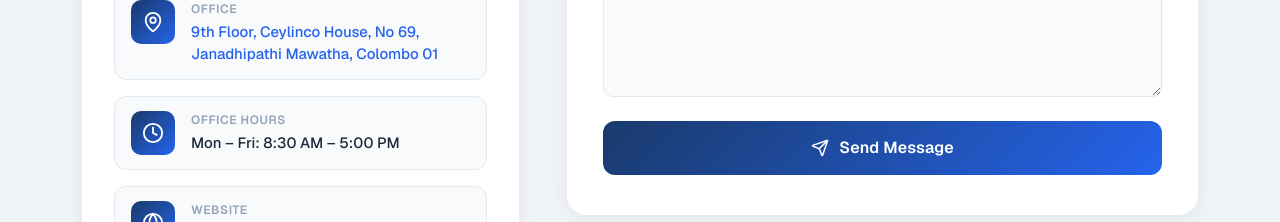
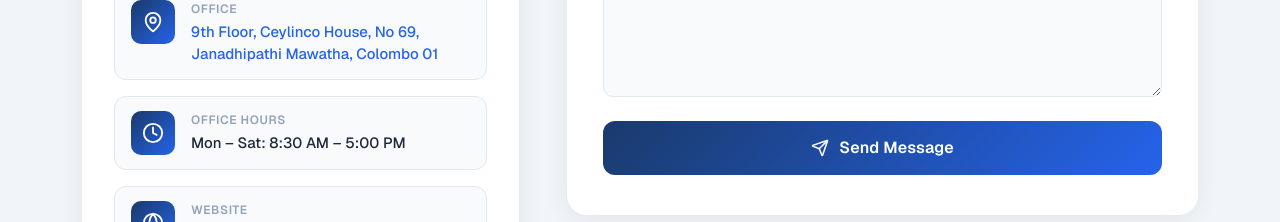
Before and after one commit to drtdsamarawickrama/dearoventurecapital_website, a Next.js app: page / in a window 1280 px wide. Shown: the part 5620-5842 px from the top of the page. Built offline with nearby package versions, Linux system fonts and the light colour scheme.

Commit message:
update pages

```diff
--- a/components/Contact/ContactSection.tsx
+++ b/components/Contact/ContactSection.tsx
@@ -74,7 +74,7 @@ export default function ContactSection() {
     {
       icon: <Clock size={22} />,
       label: "Office Hours",
-      value: "Mon – Fri: 8:30 AM – 5:00 PM",
+      value: "Mon – Sat: 8:30 AM – 5:00 PM",
       href: null,
     },
     {
```
